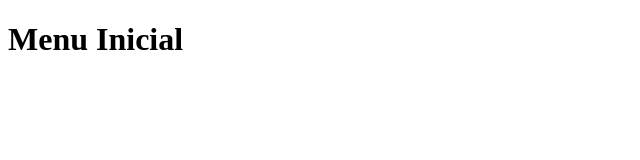
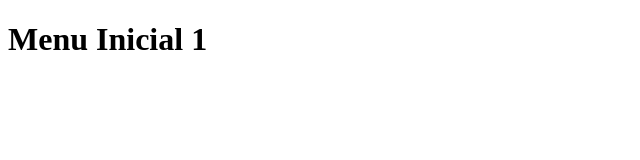
Before and after one commit to nicolasfernandez4/Comision23066, a plain HTML site: page menu.html in a window 1280 px wide. Shown: the full height of the page, 0-640 px from the left. Drawn offline with Linux system fonts and the light colour scheme.

Commit message:
Servicios2

```diff
--- a/menu.html
+++ b/menu.html
@@ -7,6 +7,6 @@
     <title>Menu</title>
 </head>
 <body>
-      <h1>Menu Inicial</h1>
+      <h1>Menu Inicial 1</h1>
 </body>
 </html>
```
Also changed, not shown: 1 other file.
